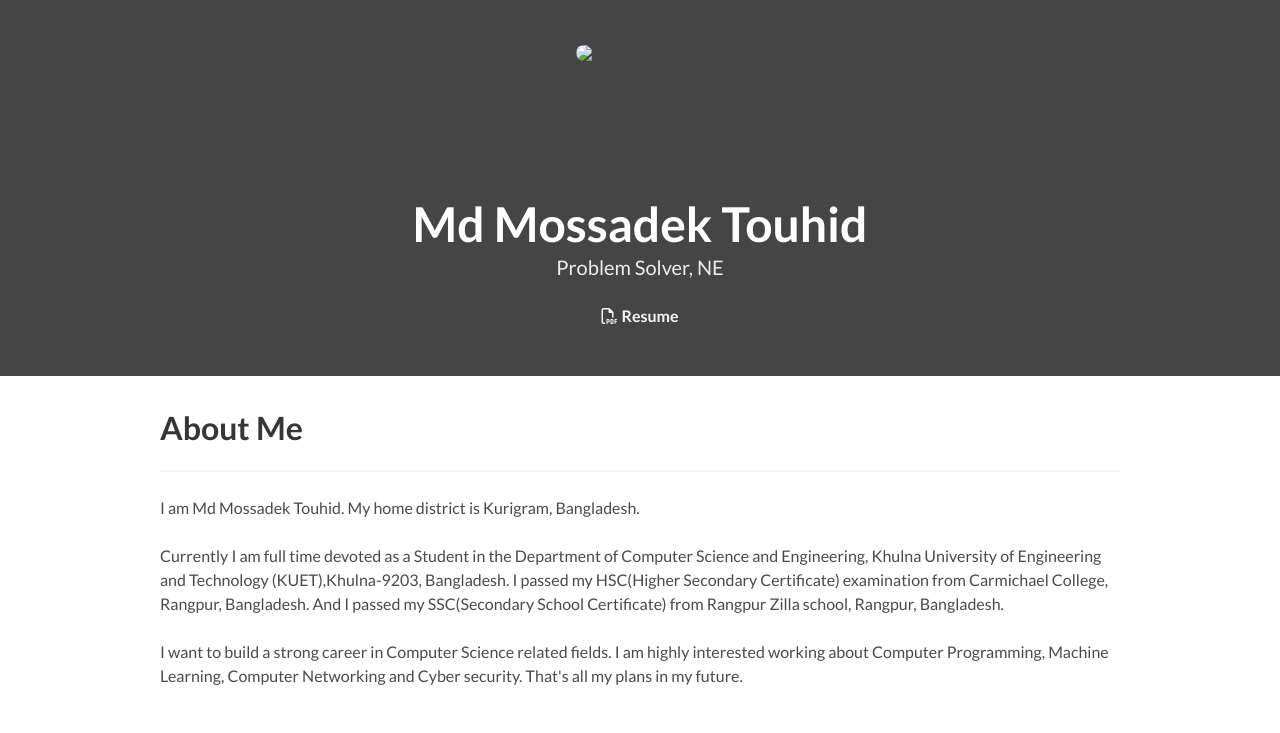
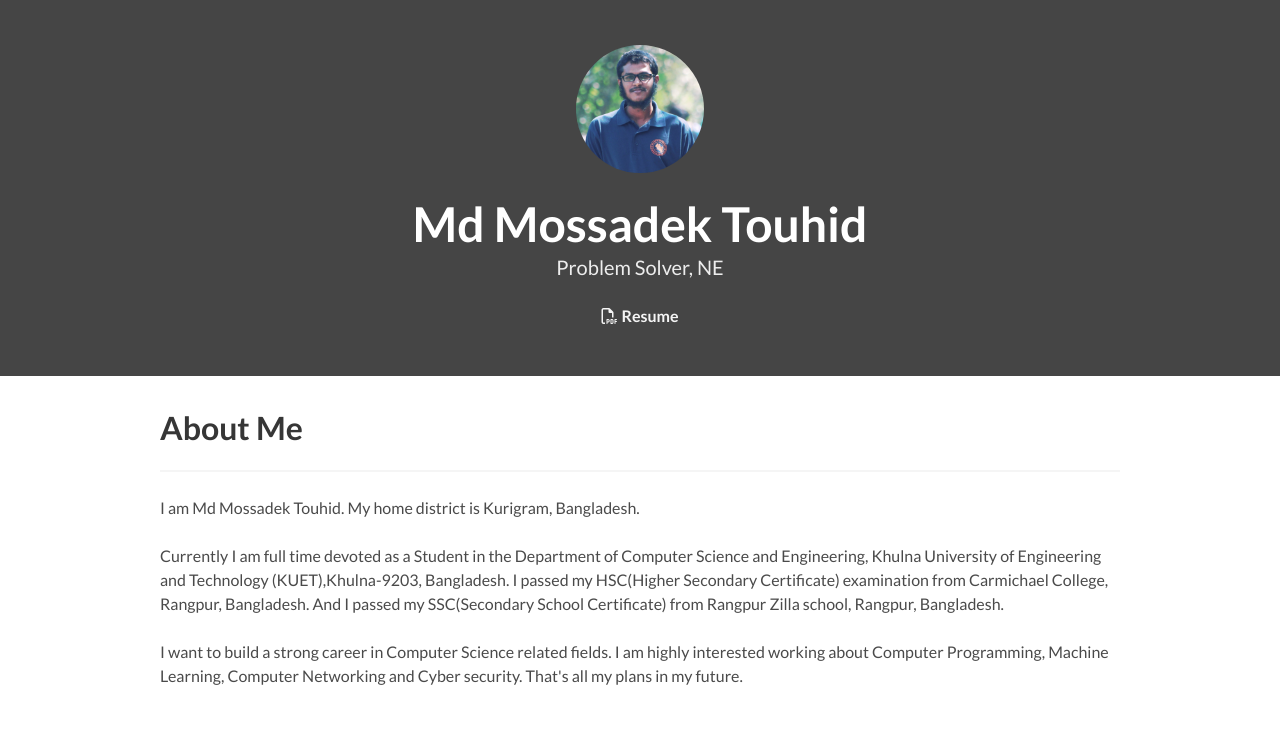
Before and after one commit to touhid68/touhid68.github.io, a plain HTML site: page index.html in a window 1280 px wide. Shown: the part 67-800 px from the top of the page. Drawn offline with Linux system fonts and the light colour scheme.

Commit message:
index.html

```diff
--- a/index.html
+++ b/index.html
@@ -31,7 +31,7 @@
 				<div class="level">
 					<div class="level-item has-text-centered">
 						<figure class="image is-128x128">
-							<img class="is-rounded" src="img/self.jpg">
+							<img class="is-rounded" src="img/my_profile.jpg">
 						</figure>
 					</div>
 				</div>
```
